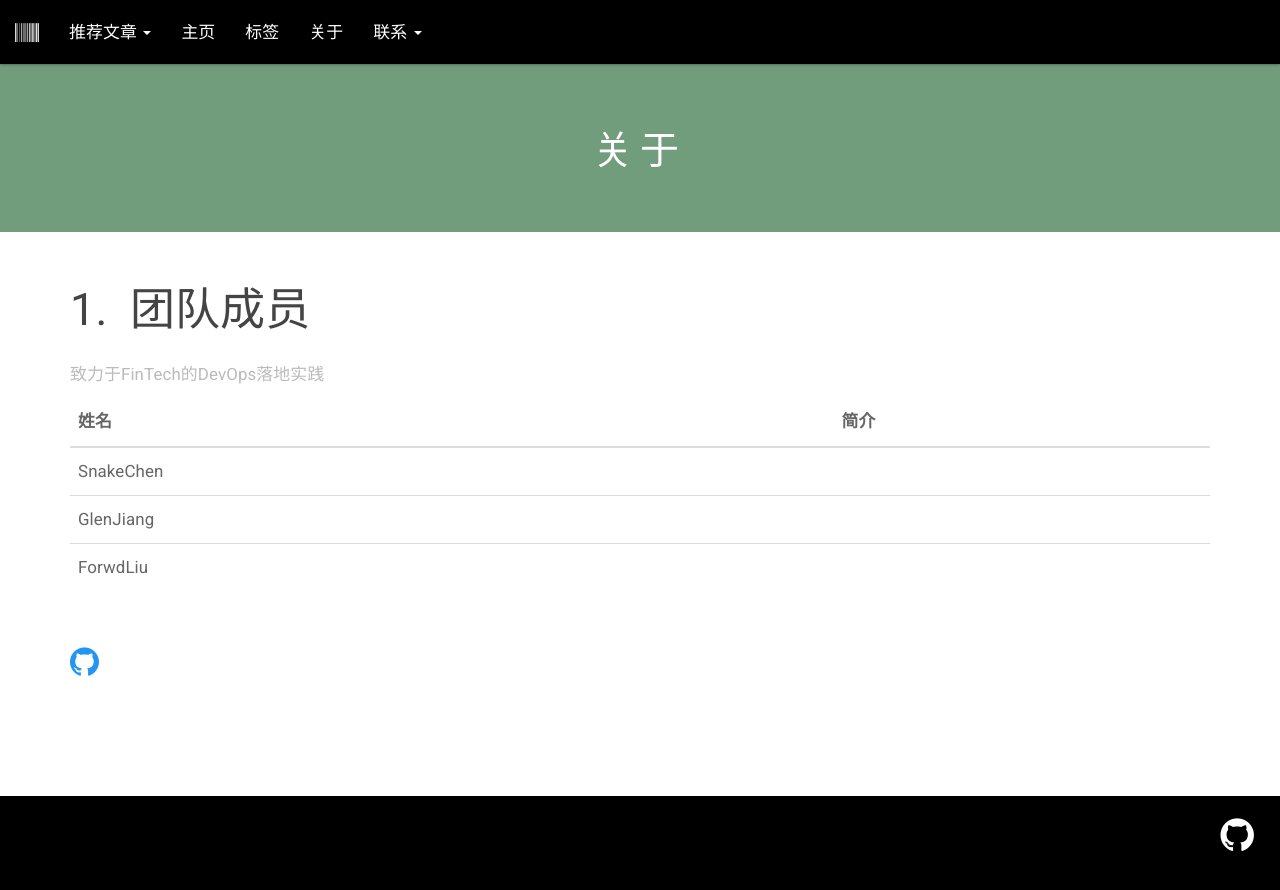
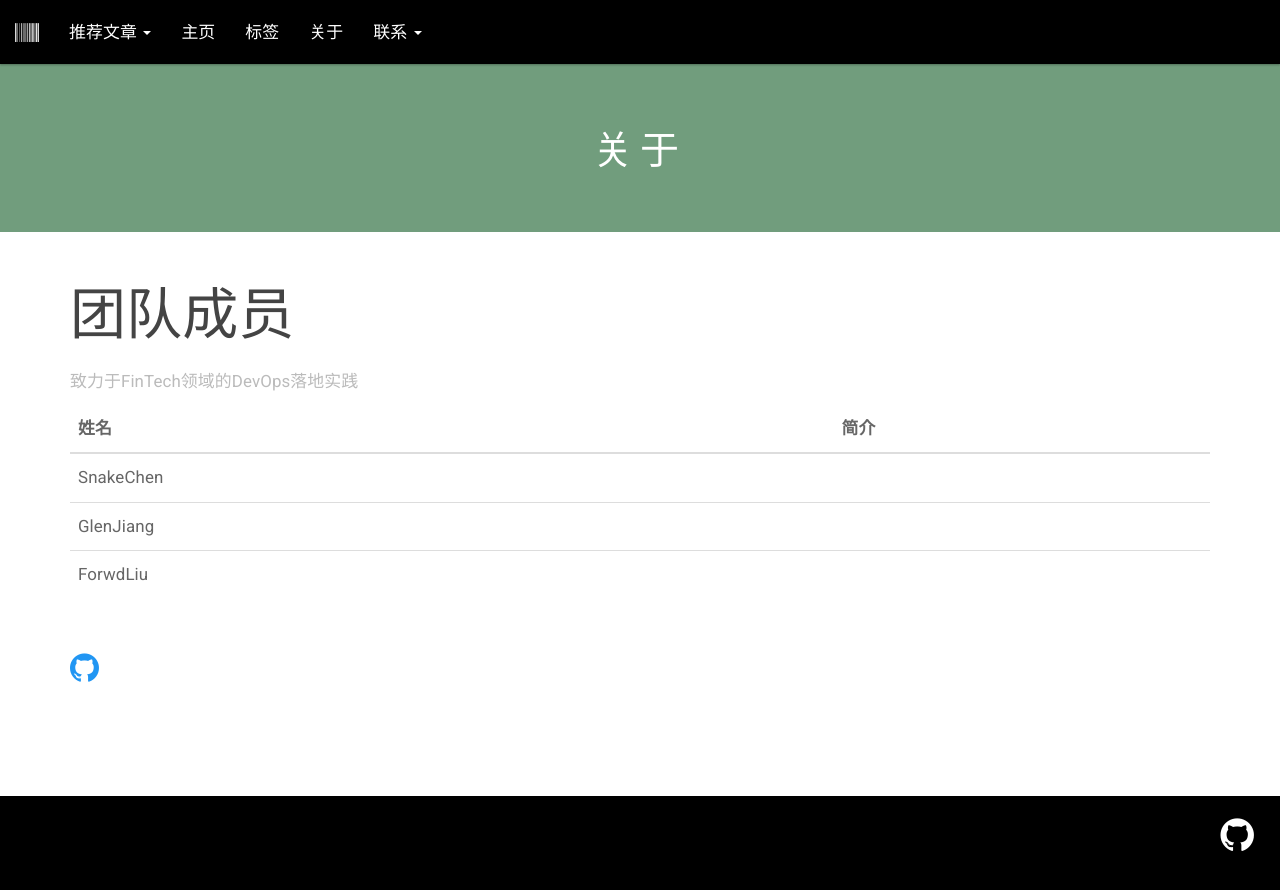
Before and after one commit to FinTechOps/FinTechOps.github.io, a Jekyll site: the page built from _pages/about.html, in a window 1280 px wide. Shown: the top 890 px of the page. Built offline with Jekyll 4.4.1, drawn with Linux system fonts in a browser that asks for light colours.

```diff
--- a/_pages/about.html
+++ b/_pages/about.html
@@ -3,11 +3,11 @@ layout: default
 title: 关于
 permalink: /about/
 ---
-<h2>团队成员</h2>
+<h1>团队成员</h1>
 
-<p>
+
 <table class="table">
-    <caption>致力于FinTech的DevOps落地实践</caption>
+    <caption>致力于FinTech领域的DevOps落地实践</caption>
     <thead>
     <tr>
         <th>姓名</th>
@@ -29,7 +29,7 @@ permalink: /about/
     </tr>
     </tbody>
 </table>
-</p>
+
 
 <p>
     <br>
```
